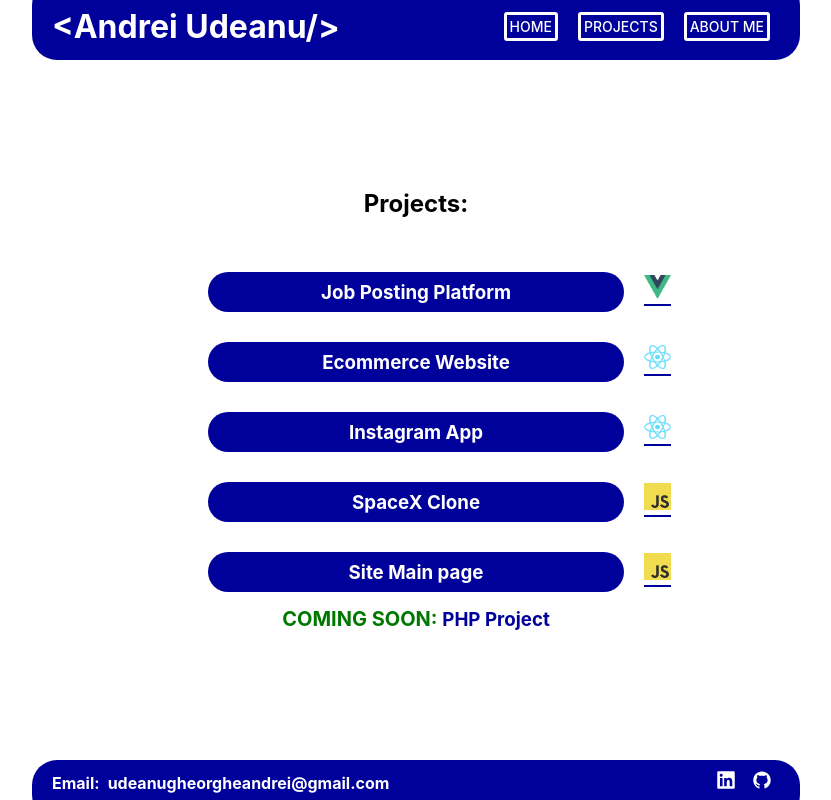
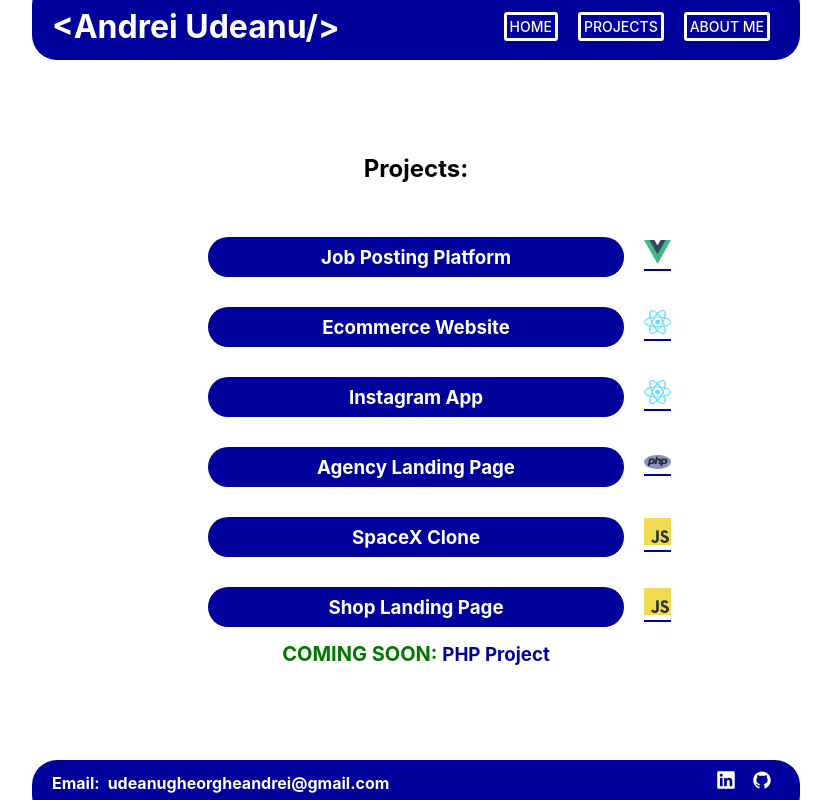
Before and after one commit to g-andrei-u/Portfolio_Website, a React (Create React App) app: page /projects in a window 1280 px wide. Shown: the whole page, without its empty margins (224-1055 px from the left). Built offline with nearby package versions, Linux system fonts and the light colour scheme.

Commit message:
Adding Project

```diff
--- a/src/Componets/Common/Footer.css
+++ b/src/Componets/Common/Footer.css
@@ -35,6 +35,11 @@ footer {
     margin: 0 8px;
 }
 
+.footer a:hover {
+    color: rgb(232, 236, 0);
+    transition: 200ms;
+}
+
 @media screen and (max-width: 900px) {
 
     .footer {
--- a/src/Componets/Projects/Assets/data.tsx
+++ b/src/Componets/Projects/Assets/data.tsx
@@ -3,6 +3,7 @@ import insta from '../../Images/insta.png';
 import ebike from '../../Images/ebike.png';
 import clone from '../../Images/SpaceX.png';
 import jobs from '../../Images/job_platform.png';
+import space from '../../Images/space_agency.png';
 
 
 export const projects = [
@@ -10,7 +11,7 @@ export const projects = [
         path: '/projects/jobs',
         title: 'Job Posting Platform',
         image: jobs,
-        desc: 'This web app will create a job post based on your description and will appear alongside the other posts',
+        desc: 'After login in, this web app will create a job post based on your description and will appear alongside the other posts',
         stack: [' Vue.js ', 'TypeScript', ' Vue-Router '],
         responsive: true,
         projectLink: 'https://jobsplatform.netlify.app/',
@@ -32,11 +33,22 @@ export const projects = [
         path: '/projects/insta',
         title: 'Instagram App',
         image: insta,
-        desc: 'A clone of Instagram, were I have put in a lot of Creativity inside the project and it was very fun working on it. It was a challenge at some point using React but i had a lot to learn from it!',
+        desc: 'A clone of Instagram, were I have put in a lot of Creativity inside the project and it was very fun working on it. It was a challenge at some point, but i had a lot to learn from it!',
         stack: [' React '],
         responsive: false,
         projectLink: 'https://customclone.netlify.app/',
         codeLink: 'https://github.com/g-andrei-u/Instagram_App'
+    },
+
+    {
+        path: '/projects/space',
+        title: 'Agency Landing Page',
+        image: space,
+        desc: 'A landing page with features created by php and a design created with sass',
+        stack: [' PHP ', ' Sass '],
+        responsive: false,
+        projectLink: 'https://thespaceagency.000webhostapp.com/Index.php',
+        codeLink: 'https://github.com/g-andrei-u/Space-Page'
     },
 
     {
@@ -52,9 +64,9 @@ export const projects = [
 
     {
         path: '/projects/ebikes',
-        title: 'Site Main page',
+        title: 'Shop Landing Page',
         image: ebike,
-        desc:  'A responsive Main Page with interactive features made for a company that rents electrical bikes in different european cities.',
+        desc:  'A responsive landing page with interactive features made for a company that rents electrical bikes in different european cities.',
         stack: [' Vanilla Javascript '],
         responsive: true,
         projectLink: 'https://g-andrei-u.github.io/Project_Ebikes/',
--- a/src/Componets/Projects/Projects.tsx
+++ b/src/Componets/Projects/Projects.tsx
@@ -7,6 +7,7 @@ import { Animation } from '../Common/Animation';
 import vue from '../Images/Vue.png';
 import react from '../Images/React.png';
 import js from '../Images/javascript.png';
+import php from '../Images/php.png';
 
 
 const Projects: React.FC = () => {
@@ -18,6 +19,8 @@ const Projects: React.FC = () => {
         return vue;
       } else if (skills.includes(' React ')) {
         return react;
+      } else if (skills.includes(' PHP ')) {
+        return php;
       }
       return js;
     };
--- a/src/Componets/Skills/Skills.tsx
+++ b/src/Componets/Skills/Skills.tsx
@@ -8,6 +8,7 @@ import redux from '../Images/redux.png';
 import bash from '../Images/bash.png';
 import vue from '../Images/Vue.png';
 import php from '../Images/php.png';
+import sass from '../Images/sass.png';
 import { Animation } from '../Common/Animation';
 
 
@@ -26,6 +27,9 @@ const Skills: React.FC = () => {
                 <div className="main-skills">
                     <div className="skill">
                         <img id="img-html_css" src={html_css} /><h4 style={{color: 'rgb(0, 120, 0)'}}>HTML/CSS</h4>
+                    </div>
+                    <div className="skill">
+                        <img src={sass} /><h4 style={{color: 'rgb(0, 120, 0)'}}>Sass</h4>
                     </div>
                     <div className="skill">
                         <img src={js} /><h4 style={{color: 'rgb(0, 120, 0)'}}>JavaScript</h4>
```
Also changed, not shown: src/Componets/Images/sass.png (added), src/Componets/Images/space_agency.png (added).
